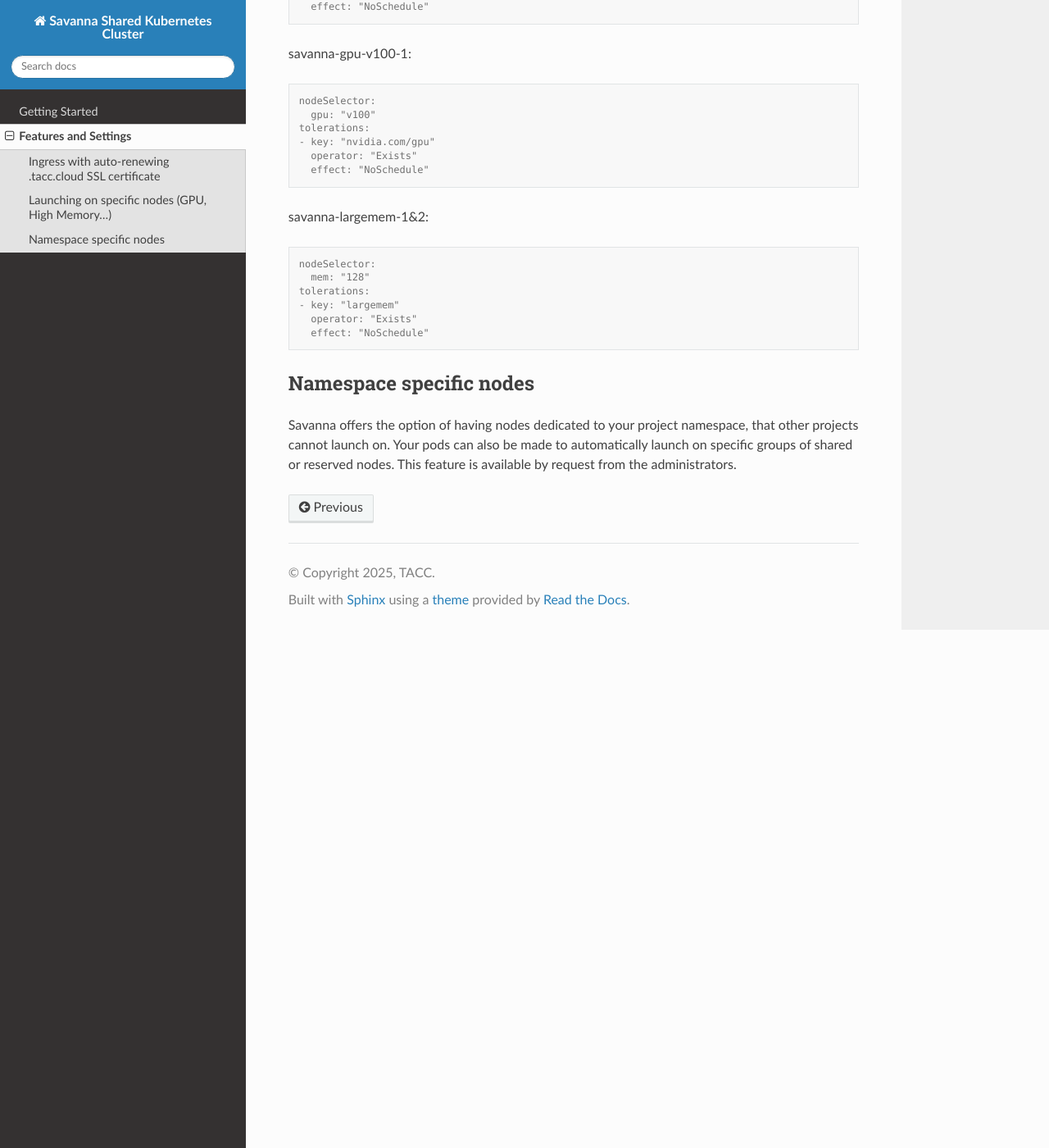
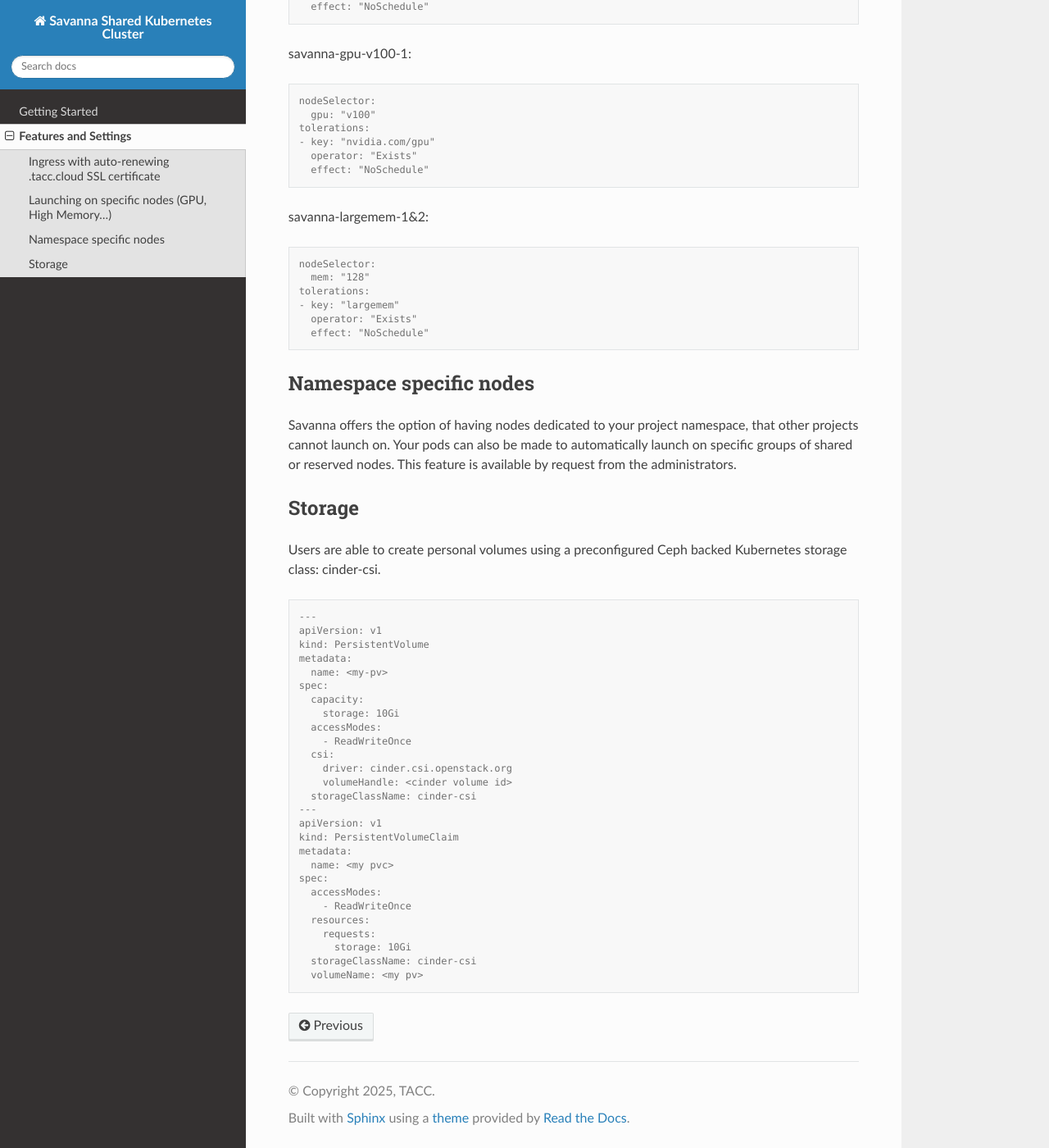
Before and after one commit to TACC-Cloud/savanna-documentation, a Sphinx documentation site: the page built from docs/source/features.rst, in a window 1280 px wide and 1400 px high, scrolled down 1556 px. Shown: the whole window at 82% size. Built offline with Sphinx 7.4.7 and the Read the Docs theme 3.1.0, drawn with Linux system fonts in a browser that asks for light colours.

Commit message:
Update features.rst
storage

```diff
--- a/docs/source/features.rst
+++ b/docs/source/features.rst
@@ -102,3 +102,38 @@ Namespace specific nodes
 ------------
 
 Savanna offers the option of having nodes dedicated to your project namespace, that other projects cannot launch on. Your pods can also be made to automatically launch on specific groups of shared or reserved nodes. This feature is available by request from the administrators.
+
+Storage
+------------
+
+Users are able to create personal volumes using a preconfigured Ceph backed Kubernetes storage class: cinder-csi.
+
+.. code-block:: console
+
+  ---
+  apiVersion: v1
+  kind: PersistentVolume
+  metadata:
+    name: <my-pv>
+  spec:
+    capacity:
+      storage: 10Gi
+    accessModes:
+      - ReadWriteOnce
+    csi:
+      driver: cinder.csi.openstack.org
+      volumeHandle: <cinder volume id>
+    storageClassName: cinder-csi
+  ---
+  apiVersion: v1
+  kind: PersistentVolumeClaim
+  metadata:
+    name: <my pvc>
+  spec:
+    accessModes:
+      - ReadWriteOnce
+    resources:
+      requests:
+        storage: 10Gi
+    storageClassName: cinder-csi
+    volumeName: <my pv>
```
